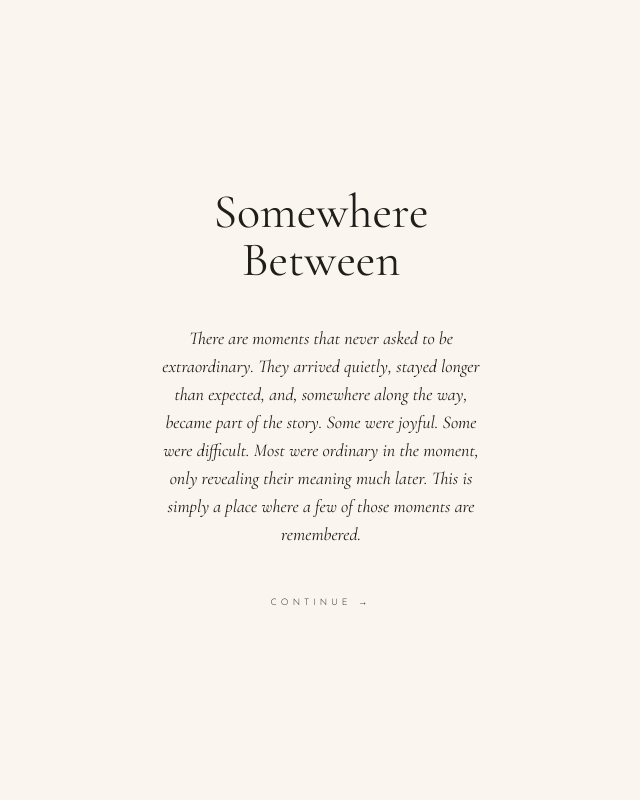
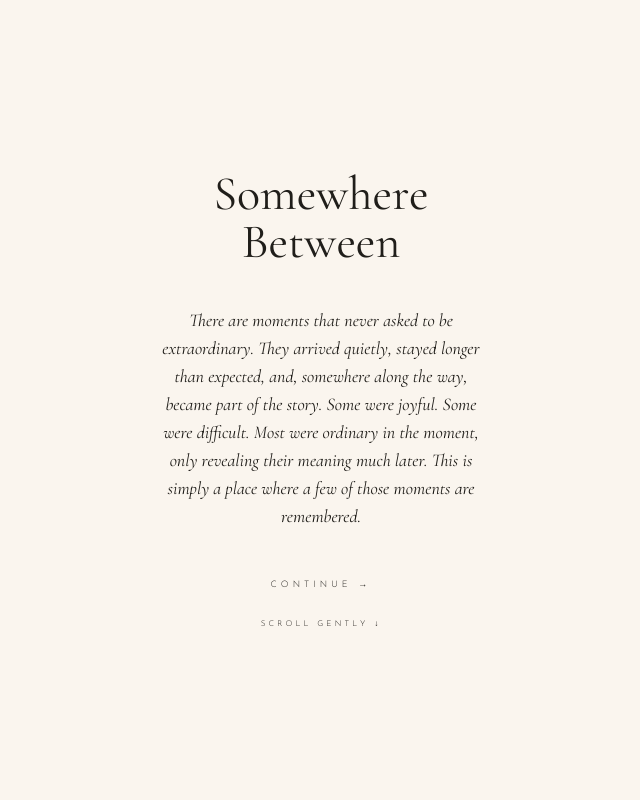
Before and after one commit to Kraftsman1/somewhere-between, a Nuxt app: page / in a window 1280 px wide. Shown: the top 800 px of the page, without its empty margins (319-959 px from the left). Built offline with nearby package versions, Linux system fonts and the light colour scheme.

Commit message:
feat: add scroll hint to homepage overlay
"scroll gently ↓" appears with the Continue → button so she knows what to do when the overlay dissolves.

```diff
--- a/app/pages/index.vue
+++ b/app/pages/index.vue
@@ -26,13 +26,16 @@
         </div>
 
         <!-- Continue CTA -->
-        <div ref="ctaRef" style="opacity: 0;">
+        <div ref="ctaRef" style="opacity: 0;" class="space-y-6">
           <button
             @click="handleContinue"
             class="font-sans text-[9px] tracking-[0.45em] uppercase text-accent/50 hover:text-accent/80 transition-colors duration-500 font-light cursor-pointer bg-transparent border-none"
           >
             Continue →
           </button>
+          <p class="font-sans text-[8px] tracking-[0.4em] uppercase text-accent/30 font-light">
+            scroll gently ↓
+          </p>
         </div>
 
       </div>
```
